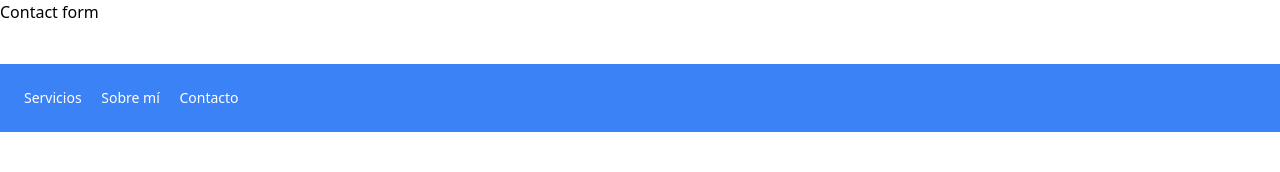
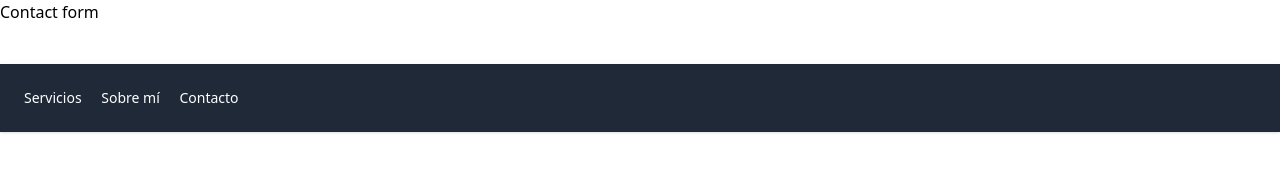
Before and after one commit to cldrojas/veronica, an Astro site: page /veronica/contact in a window 1280 px wide. Built offline with nearby package versions, Linux system fonts and the light colour scheme; Astro itself is replaced by a stand-in of ours.

Commit message:
Update background color

```diff
--- a/src/pages/contact.astro
+++ b/src/pages/contact.astro
@@ -2,7 +2,7 @@
   <article>
     <h3>Contact form</h3>
   </article>
-  <footer class="bg-blue-500 p-6 mt-10">
+  <footer class="bg-gray-800 shadow p-6 mt-10">
     <div class="flex items-center justify-between flex-wrap">
       <div class="w-full block flex-grow lg:flex lg:items-center lg:w-auto">
         <div class="text-sm lg:flex-grow">
```
